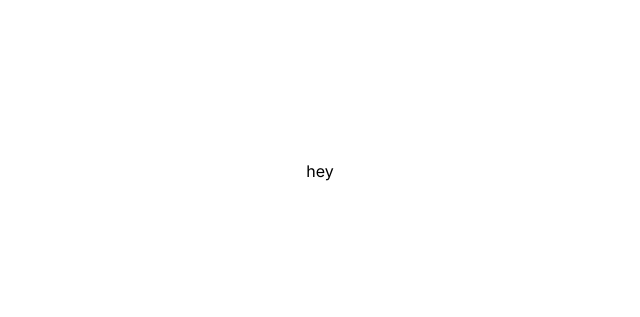
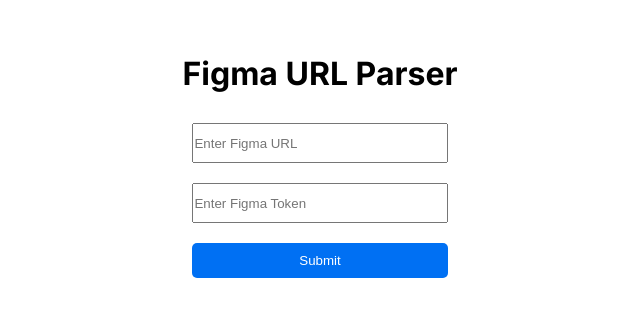
Before and after one commit to Richie911/figma_to_html, a Next.js app: page / in a window 1280 px wide. Shown: the part 229-546 px from the top of the page, without its empty margins (320-960 px from the left). Built offline with nearby package versions, Linux system fonts and the light colour scheme.

Commit message:
add simple figma details page

```diff
--- a/src/app/page.tsx
+++ b/src/app/page.tsx
@@ -1,10 +1,68 @@
-import Image from 'next/image';
-import styles from './page.module.css';
+'use client'
+
+import { useState } from 'react';
 
 export default function Home() {
-	return (
-		<main>
-			<p>hey</p>
-		</main>
-	);
+  const [figmaUrl, setFigmaUrl] = useState('');
+  const [token, setToken] = useState('');
+  const [param1, setParam1] = useState('');
+  const [nodeId, setNodeId] = useState<string | null>('');
+
+  const handleSubmit = (e: { preventDefault: () => void; }) => {
+    e.preventDefault();
+
+    try {
+      const url = new URL(figmaUrl);
+      const pathSegments = url.pathname.split('/');
+      const queryParams = new URLSearchParams(url.search);
+
+      // Extracting param1 from the URL path
+      const param1Value = pathSegments[2];
+      setParam1(param1Value);
+
+      // Extracting node-id from the URL query
+      const nodeIdValue = queryParams.get('node-id');
+      setNodeId(nodeIdValue);
+    } catch (error) {
+      alert("Invalid URL format. Please check the URL and try again.");
+    }
+  };
+
+  return (
+    <div style={{ display: 'flex', flexDirection: 'column', padding: '20px', gap: '20px' }}>
+      <h1>Figma URL Parser</h1>
+      <form onSubmit={handleSubmit} style={{ display: 'flex', flexDirection: 'column', gap: '20px', maxWidth: '450px', padding: '10px' }}>
+
+          <input
+            type="url"
+            value={figmaUrl}
+            onChange={(e) => setFigmaUrl(e.target.value)}
+            placeholder="Enter Figma URL"
+            required
+            style={{ width: '100%', height: '40px' }}
+          />
+
+          <input
+            type="password"
+            value={token}
+            onChange={(e) => setToken(e.target.value)}
+            placeholder="Enter Figma Token"
+            required
+            style={{ width: '100%', height: '40px' }}
+          />
+
+        <button type="submit" style={{ padding: '10px', backgroundColor: '#0070f3', color: '#fff', border: 'none', borderRadius: '5px' }}>
+          Submit
+        </button>
+      </form>
+
+      {param1 && (
+        <div style={{ marginTop: '20px' }}>
+          <h3>Extracted Parameters:</h3>
+          <p><strong>param1:</strong> {param1}</p>
+          <p><strong>node-id:</strong> {nodeId || 'Not provided'}</p>
+        </div>
+      )}
+    </div>
+  );
 }
```
